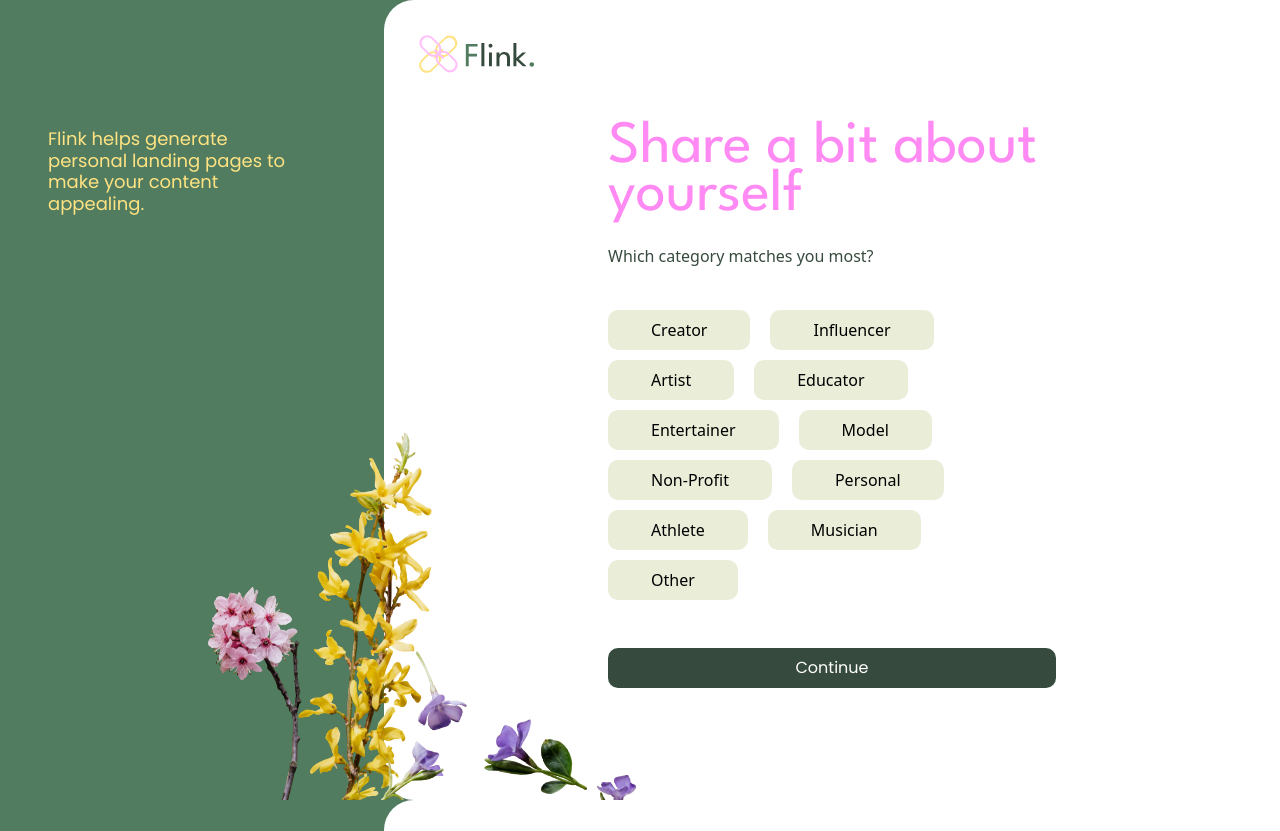
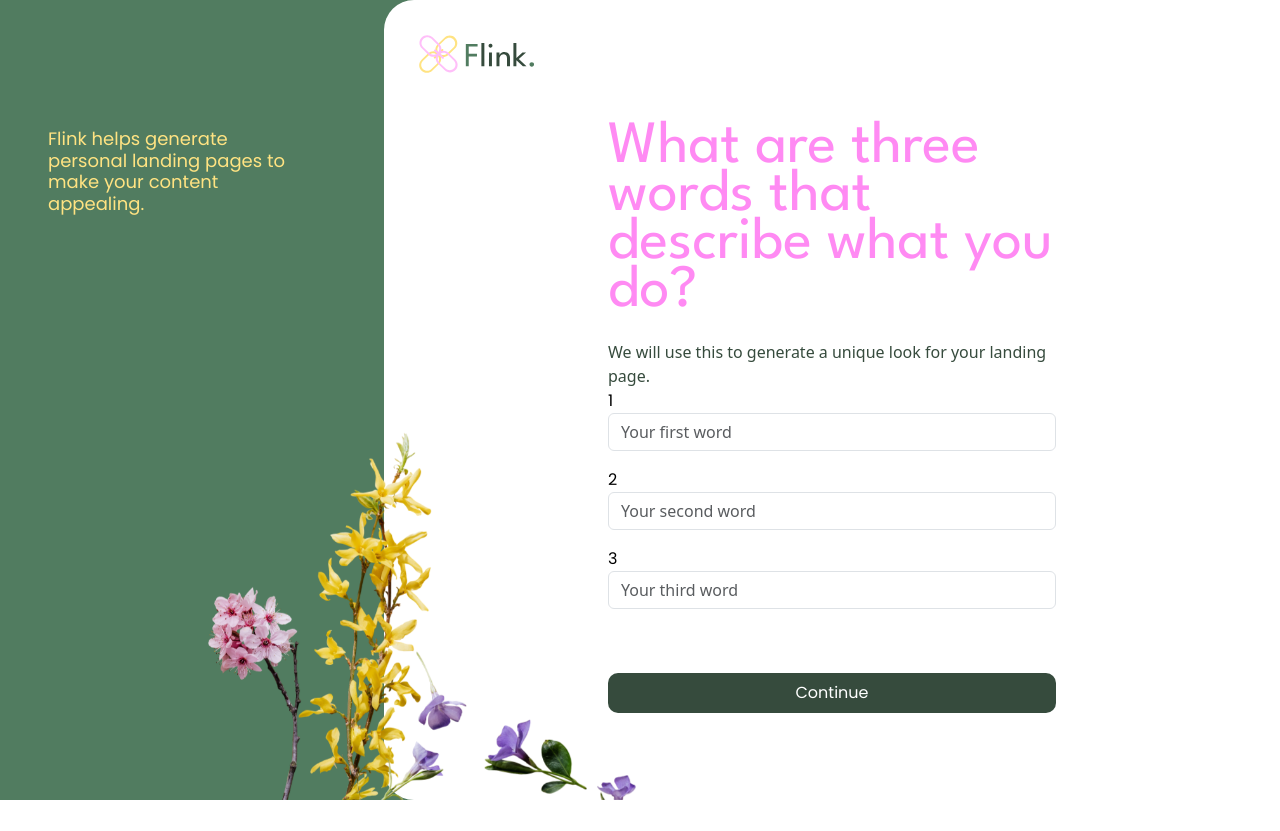
Before and after one commit to catherine-tao/flink, a React (Create React App) app: page /signup in a window 1280 px wide. Shown: the top 831 px of the page. After the commit the page ends 800 px from the top, so only its background shows below. Built offline with nearby package versions, Linux system fonts and the light colour scheme.

Commit message:
Describe yourself three words with load page finished

```diff
--- a/src/App.js
+++ b/src/App.js
@@ -7,6 +7,7 @@ import Login from './pages/login';
 import YourProfile from './pages/yourProfile';
 import AddSocials from './pages/addSocials';
 import ChooseCategory from './pages/chooseCategory'
+import DescribeYourself from './pages/describeYourself';
 import { BrowserRouter } from 'react-router-dom'
 
 function App() {
@@ -14,11 +15,7 @@ function App() {
   return (
     <BrowserRouter>
       <div className="App">
-        <ChooseCategory/>
-        <AddSocials/>
-        <Signup />
-        <Login />
-        <Prompt />
+        <DescribeYourself/>
       </div>
     </BrowserRouter>
   );
--- /dev/null
+++ b/src/pages/describeYourself.js
@@ -0,0 +1,45 @@
+import ReactDOM from "react-dom/client";
+import React, {useState} from "react";
+import Flowers from "../assets/Flowers.png"
+import Logo from "../assets/Logo.svg"
+import Form from 'react-bootstrap/Form';
+import { Link } from "react-router-dom";
+
+
+export default function DescribeYourself({ show }) {
+    const [isLoading, setIsLoading] = useState(false)
+    return (
+    <div className="background-green vh-100">
+      <h2 className="green-left-panel-text">Flink helps generate personal landing pages to make your content appealing.</h2>
+      <img className="flower-image-panel" src={Flowers}/>
+      <div className="white-right-panel">
+        <img className="white-panel-logo" src={Logo}/>
+        {!isLoading ?
+        <div className="w-50 mt-5 mx-auto">
+          <h1 className="h1-pink mb-0">What are three words that describe what you do?</h1>
+          <p className="page-description mt-4 mb-0">We will use this to generate a unique look for your landing page.</p>
+          <Form>
+            <Form.Group className="mb-3">
+                <Form.Label>1</Form.Label>
+                <Form.Control placeholder="Your first word"/>
+            </Form.Group>
+            <Form.Group className="mb-3">
+                <Form.Label>2</Form.Label>
+                <Form.Control placeholder="Your second word" />
+            </Form.Group>
+            <Form.Group className="mb-3">
+                <Form.Label>3</Form.Label>
+                <Form.Control placeholder="Your third word" />
+            </Form.Group>
+            <button className="green-button mt-5">
+              Continue
+            </button>
+          </Form>
+        </div> :
+        <div style={{marginTop: "20%"}} className="w-75 mx-auto">
+            <h1 className="h1-pink mb-0">Generating your personal page background...</h1>
+         </div> }
+      </div>
+    </div>
+  );
+}
```
